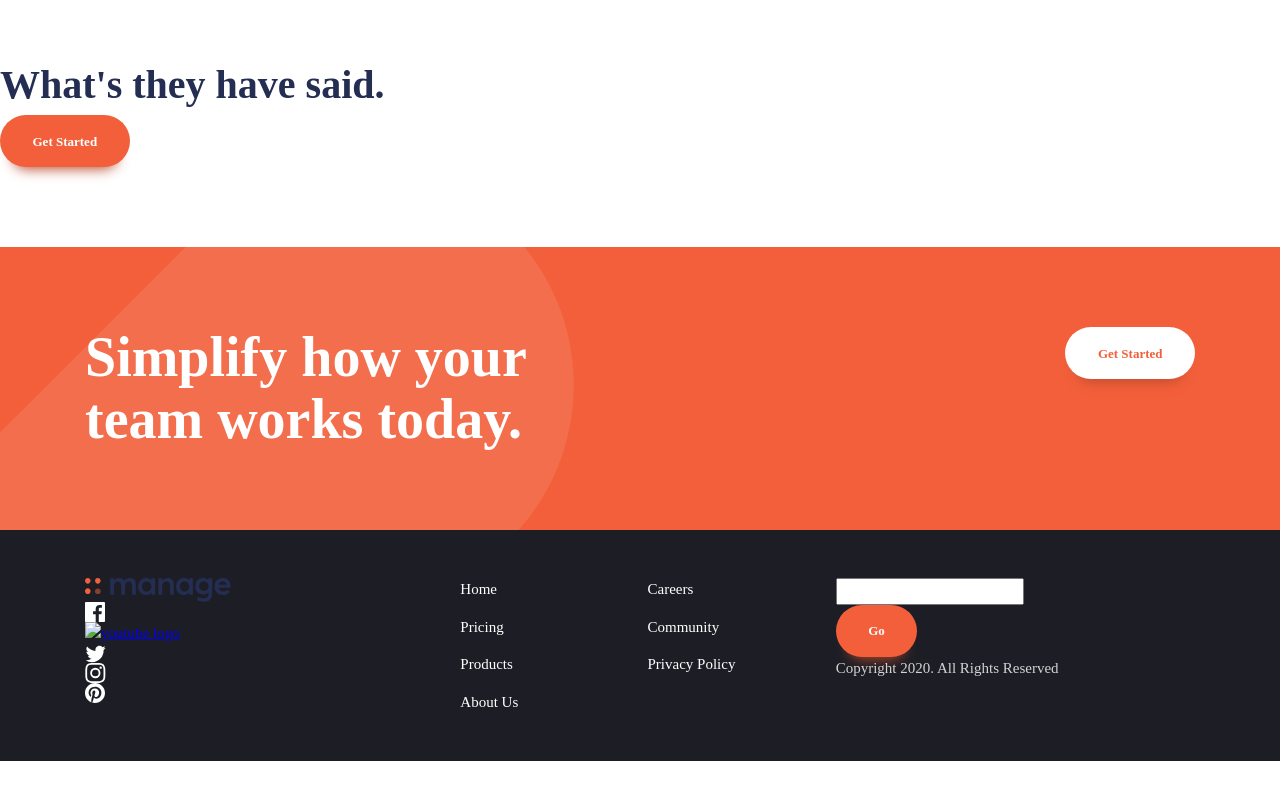
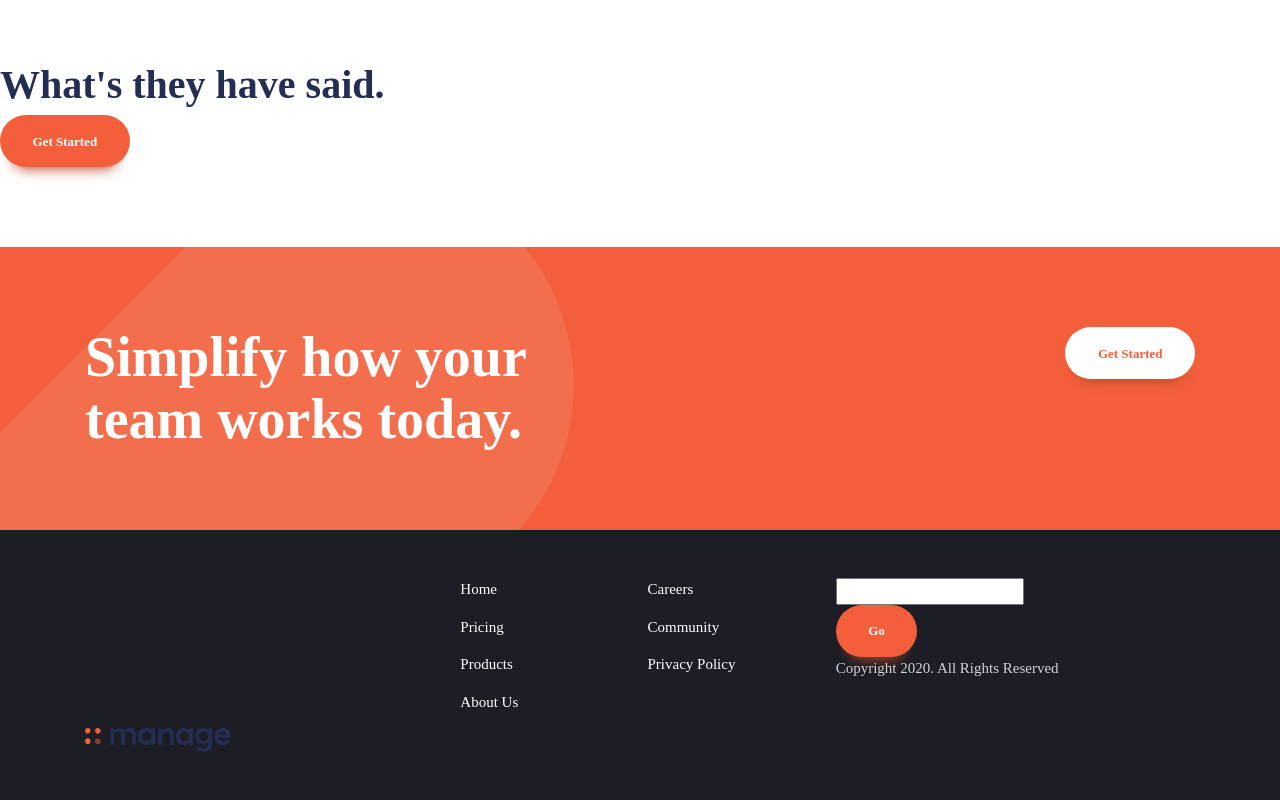
Before and after one commit to Developerfiyin/Vite-webpage, a website built with Vite: page index.html in a window 1280 px wide. Shown: the part 1401-2201 px from the top of the page. Before the commit the page ends 2162 px from the top, so only its background shows below. Built offline with nearby package versions, Linux system fonts and the light colour scheme; files whose address does not match are found by name.

Commit message:
updated index.html

```diff
--- a/index.html
+++ b/index.html
@@ -158,32 +158,25 @@
       <div class="container">
         <div class="even-columns">
           <div>
+            <svg class="icon">
+              <use xlink:href="social-icons.svg/#icon.d7320556"></use>
+            </svg>
             <a href="#"> <img src="logo.svg" alt="the manage logo" /></a>
             <ul role="list" aria-label="Social links">
               <li>
-                <a aria-label="facebook" href="#">
-                  <img src="icon-facebook.svg" alt="facebook logo"
-                /></a>
+                <a aria-label="facebook" href="#"></a>
               </li>
               <li>
                 <a aria-label="youtube" href="#">
-                  <img src="icon-youtube.svg" alt="youtube logo"
-                /></a>
               </li>
               <li>
-                <a aria-label="twitter" href="#">
-                  <img src="icon-twitter.svg" alt="twitter logo"
-                /></a>
+                <a aria-label="twitter" href="#"></a>
               </li>
               <li>
-                <a aria-label="instagram" href="#">
-                  <img src="icon-instagram.svg" alt="instagram logo"
-                /></a>
+                <a aria-label="instagram" href="#"> </a>
               </li>
               <li>
-                <a aria-label="pinterest" href="#"
-                  ><img src="icon-pinterest.svg" alt="pinterest logo"
-                /></a>
+                <a aria-label="pinterest" href="#"></a>
               </li>
             </ul>
           </div>
```
Also changed, not shown: social-icons.svg.
